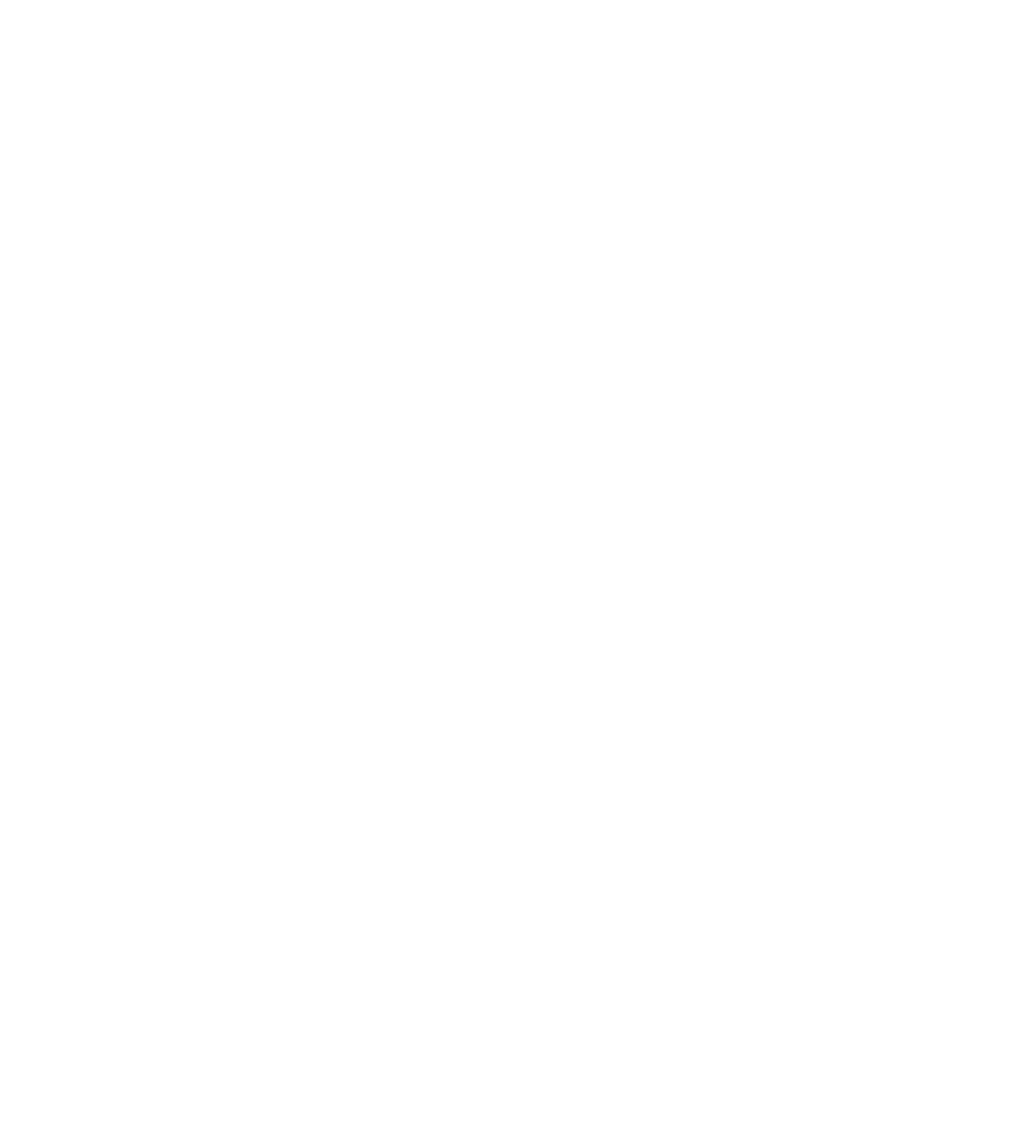
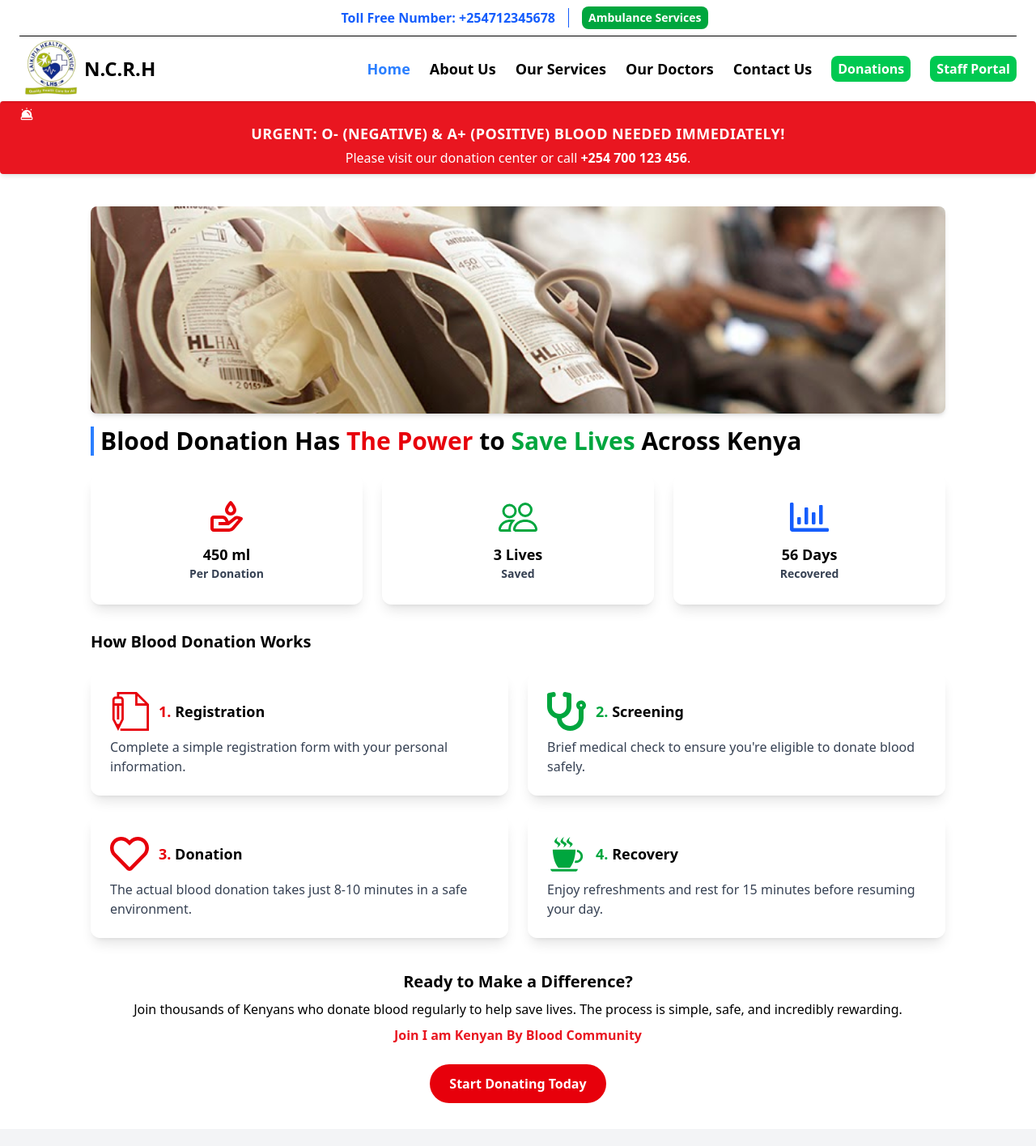
Before and after one commit to KirimiOnesmus/nyahururu_hospital, a React (Vite) app in the folder client/: page /blood-donation in a window 1280 px wide. Before the commit this address had no page. Shown: the top 1416 px of the page at 81% size. Before the commit the page ends 800 px from the top, so only its background shows below. Built offline with nearby package versions, Linux system fonts and the light colour scheme.

Commit message:
Added blood donation page

```diff
--- a/client/src/App.jsx
+++ b/client/src/App.jsx
@@ -1,6 +1,20 @@
 import { BrowserRouter, Route, Routes } from "react-router-dom";
-import { Doctors, Home, Services, About,Feedback,ReportFraud, Appointment } from "./pages/index";
-import { ServiceDetails, DoctorDetails,NewsDetails } from "./components/modals";
+import {
+  Doctors,
+  Home,
+  Services,
+  About,
+  Feedback,
+  ReportFraud,
+  Appointment,
+  Career,
+  BloodDonation
+} from "./pages/index";
+import {
+  ServiceDetails,
+  DoctorDetails,
+  NewsDetails,
+} from "./components/modals";
 
 import "./App.css";
 
@@ -13,9 +27,11 @@
           <Route path="/about" element={<About />} />
           <Route path="/services" element={<Services />} />
           <Route path="/doctors" element={<Doctors />} />
-          <Route path="/feedback" element={<Feedback/>}/>
-          <Route path ="/report-fraud" element={<ReportFraud/>}/>
-          <Route path ="/appointment" element={<Appointment/>}/>
+          <Route path="/feedback" element={<Feedback />} />
+          <Route path="/report-fraud" element={<ReportFraud />} />
+          <Route path="/appointment" element={<Appointment />} />
+          <Route path="/careers" element={<Career />} />
+          <Route path="/blood-donation" element={<BloodDonation />} />
           <Route path="/services/:id" element={<ServiceDetails />} />
           <Route path="/doctors/:id" element={<DoctorDetails />} />
           <Route path="/news/:id" element={<NewsDetails />} />
--- a/client/src/components/layouts/Header.jsx
+++ b/client/src/components/layouts/Header.jsx
@@ -8,6 +8,7 @@
   const [active, setActive] = useState("home");
   const [contactOpen, setContactOpen] = useState(false);
   const [staffOpen, setStaffOpen] = useState(false);
+  const [donationOpen, setDonationOpen] = useState(false);
   const navigate = useNavigate();
 
   const handleNavigate = (page, path) => {
@@ -16,6 +17,7 @@
     setIsOpen(false);
     setContactOpen(false);
     setStaffOpen(false);
+    setDonationOpen(false);
   };
   return (
     <div className=" px-6">
@@ -177,19 +179,47 @@
                 </li>
               </ul>
             </li>
-            <li className="text-md font-semibold text-center text-white bg-green-500 px-2 py-1 rounded-lg hover:bg-green-600">
-              <a href="" className="text-md font-semibold ">
+            <li
+              className="relative group md:cursor-pointer bg-green-500 px-2 py-1 rounded-lg hover:bg-green-600 text-center"
+              onClick={() => setDonationOpen(!donationOpen)}
+            >
+              <a href="" className="text-md font-semibold text-white">
                 Donations
               </a>
+              <ul
+                className={`absolute md:top-8 md:right-2 mt-2 w-56 bg-white shadow-lg rounded-lg transition-all duration-300 ease-in-out z-50
+                ${staffOpen ? "block" : "hidden"}
+                md:group-hover:block md:hidden`}
+              >
+                <li>
+                  <a
+                    href="#"
+                    onClick={() =>
+                      handleNavigate("blood-donation", "/blood-donation")
+                    }
+                    className="block px-4 py-2 hover:bg-blue-100 text-gray-700 hover:font-semibold"
+                  >
+                    Blood Donation
+                  </a>
+                </li>
+                <li>
+                  <a
+                    href="#"
+                    onClick={() =>
+                      handleNavigate("/financial-aid", "/financial-aid")
+                    }
+                    className="block px-4 py-2 hover:bg-blue-100 text-gray-700 hover:font-semibold"
+                  >
+                    Financial Aid
+                  </a>
+                </li>
+              </ul>
             </li>
             <li
               className="relative group md:cursor-pointer bg-green-500 px-2 py-1 rounded-lg hover:bg-green-600 text-center"
               onClick={() => setStaffOpen(!staffOpen)}
             >
-              <a
-                href=""
-                className="text-md font-semibold text-white "
-              >
+              <a href="" className="text-md font-semibold text-white ">
                 Staff Portal
               </a>
               <ul
@@ -201,7 +231,7 @@
                   {" "}
                   <a
                     href="#"
-                   onClick={() => handleNavigate("ipc-login", "/ipc-login")}
+                    onClick={() => handleNavigate("ipc-login", "/ipc-login")}
                     className="block px-4 py-2 hover:bg-blue-100 text-gray-700 hover:font-semibold"
                   >
                     IPC Login
--- /dev/null
+++ b/client/src/pages/BloodDonation.jsx
@@ -0,0 +1,169 @@
+import React from "react";
+import { Header, Footer } from "../components/layouts";
+import DonationBanner from "../assets/blood-donation.jpeg";
+import { PiSirenFill } from "react-icons/pi";
+import { BiDonateBlood } from "react-icons/bi";
+import { BsPeople } from "react-icons/bs";
+import { FaRegChartBar, FaStethoscope, FaRegHeart } from "react-icons/fa";
+import { TfiWrite } from "react-icons/tfi";
+import { GiCoffeeCup } from "react-icons/gi";
+const BloodDonation = () => {
+  return (
+    <div>
+      <div className="sticky top-0 z-50 bg-white/60 backdrop-blur-md shadow-sm">
+        <Header />
+      </div>
+      <div className="body flex flex-col min-h-screen">
+        <div className="bg-red-600 text-white text-center py-2 px-6 rounded-sm shadow-md animate-pulse">
+          <p className="text-md md:text-lg font-bold uppercase tracking-wide">
+            <PiSirenFill />
+            Urgent: O- (Negative) & A+ (Positive) Blood Needed Immediately!
+          </p>
+          <p className="mt-1 text-sm md:text-base">
+            Please visit our donation center or call{" "}
+            <span className="font-bold">+254 700 123 456</span>.
+          </p>
+        </div>
+        <div className="main flex-1 px-6 md:px-12 py-6 max-w-6xl mx-auto w-full ">
+          <div className="mt-4">
+            <img
+              src={DonationBanner}
+              alt="Blood Donation"
+              className="w-full h-64 object-cover rounded-lg shadow-md"
+            />
+          </div>
+          <h2 className="text-3xl font-bold my-4 border-l-4 border-blue-500 px-2">
+            {" "}
+            Blood Donation Has <span className="text-red-600">
+              The Power
+            </span>{" "}
+            to <span className="text-green-600">Save Lives</span> Across Kenya
+          </h2>
+          <div className="cards flex flex-col md:flex-row gap-6 mt-6 justify-between">
+            <div
+              className="card w-full md:w-1/3 h-40 flex flex-col items-center justify-center
+                  bg-white/30 backdrop-blur-md shadow-lg rounded-xl p-6 text-center
+                  transition-all duration-300 ease-in-out transform hover:scale-105 hover:shadow-2xl"
+            >
+              <BiDonateBlood className="text-red-600 text-5xl mb-2" />
+              <p className="text-lg font-semibold">
+                450 ml{" "}
+                <span className="block text-sm text-gray-700">
+                  Per Donation
+                </span>
+              </p>
+            </div>
+
+            <div
+              className="card w-full md:w-1/3 h-40 flex flex-col items-center justify-center
+                  bg-white/30 backdrop-blur-md shadow-lg rounded-xl p-6 text-center
+                  transition-all duration-300 ease-in-out transform hover:scale-105 hover:shadow-2xl"
+            >
+              <BsPeople className="text-green-600 text-5xl mb-2" />
+              <p className="text-lg font-semibold">
+                3 Lives{" "}
+                <span className="block text-sm text-gray-700">Saved</span>
+              </p>
+            </div>
+
+            <div
+              className="card w-full md:w-1/3 h-40 flex flex-col items-center justify-center
+                  bg-white/30 backdrop-blur-md shadow-lg rounded-xl p-6 text-center
+                  transition-all duration-300 ease-in-out transform hover:scale-105 hover:shadow-2xl"
+            >
+              <FaRegChartBar className="text-blue-600 text-5xl mb-2" />
+              <p className="text-lg font-semibold">
+                56 Days{" "}
+                <span className="block text-sm text-gray-700">Recovered</span>
+              </p>
+            </div>
+          </div>
+
+          <div className="content mt-8 space-y-6">
+            <h3 className=" text-xl font-bold ">How Blood Donation Works</h3>
+            <div className="grid md:grid-cols-2 gap-6 mt-6">
+              <div className="bg-white/30 backdrop-blur-md rounded-xl shadow-lg p-6 flex flex-col hover:shadow-2xl hover:scale-105 transition-all duration-300">
+                <div className="flex items-center gap-3 mb-2">
+                  <TfiWrite className="text-red-600  text-5xl" />
+                  <h3 className="text-lg font-semibold">
+                    <span className="text-red-600 font-bold">1.</span>{" "}
+                    Registration
+                  </h3>
+                </div>
+                <p className="text-gray-700">
+                  Complete a simple registration form with your personal
+                  information.
+                </p>
+              </div>
+
+              <div className="bg-white/30 backdrop-blur-md rounded-xl shadow-lg p-6 flex flex-col hover:shadow-2xl hover:scale-105 transition-all duration-300">
+                <div className="flex items-center gap-3 mb-2">
+                  <FaStethoscope className="text-green-600 text-5xl" />
+                  <h3 className="text-lg font-semibold">
+                    <span className="text-green-600 font-bold">2.</span>{" "}
+                    Screening
+                  </h3>
+                </div>
+                <p className="text-gray-700">
+                  Brief medical check to ensure you're eligible to donate blood
+                  safely.
+                </p>
+              </div>
+
+              <div className="bg-white/30 backdrop-blur-md rounded-xl shadow-lg p-6 flex flex-col hover:shadow-2xl hover:scale-105 transition-all duration-300">
+                <div className="flex items-center gap-3 mb-2">
+                  <FaRegHeart className="text-red-600 text-5xl" />
+                  <h3 className="text-lg font-semibold">
+                    <span className="text-red-600 font-bold">3.</span> Donation
+                  </h3>
+                </div>
+                <p className="text-gray-700">
+                  The actual blood donation takes just 8-10 minutes in a safe
+                  environment.
+                </p>
+              </div>
+
+              <div className="bg-white/30 backdrop-blur-md rounded-xl shadow-lg p-6 flex flex-col hover:shadow-2xl hover:scale-105 transition-all duration-300">
+                <div className="flex items-center gap-3 mb-2">
+                  <GiCoffeeCup className="text-green-600  text-5xl" />
+                  <h3 className="text-lg font-semibold">
+                    <span className="text-green-600 font-bold">4.</span>{" "}
+                    Recovery
+                  </h3>
+                </div>
+                <p className="text-gray-700">
+                  Enjoy refreshments and rest for 15 minutes before resuming
+                  your day.
+                </p>
+              </div>
+            </div>
+          </div>
+        </div>
+        <div className="text-center my-4 space-y-2">
+          <h3 className="text-xl font-bold">Ready to Make a Difference?</h3>
+          <p>
+            Join thousands of Kenyans who donate blood regularly to help save
+            lives. The process is simple, safe, and incredibly rewarding.
+          </p>
+          <p className="text-red-600 animate-pulse font-bold">
+
+              Join I am Kenyan By Blood Community
+
+          </p>
+          <button
+           className="bg-red-600 text-white px-6 py-3 rounded-full font-semibold hover:bg-red-700 transition duration-300 cursor-pointer mt-4"
+           onClick={() => window.location.href = 'https://www.iamkenyanbyblood.org/'}
+           >
+            Start Donating Today
+          </button>
+        </div>
+      </div>
+
+      <div>
+        <Footer />
+      </div>
+    </div>
+  );
+};
+
+export default BloodDonation;
--- a/client/src/pages/index.js
+++ b/client/src/pages/index.js
@@ -5,3 +5,5 @@
 export{default as Feedback } from "./Feedback"
 export{default as ReportFraud} from "./ReportFraud"
 export{default as Appointment} from "./Appointment"
+export{default as Career} from "./Careers"
+export{default as BloodDonation} from "./BloodDonation"
```
Also changed, not shown: client/src/components/layouts/Footer.jsx (+5 -8 lines), client/src/components/layouts/TimeRibbon.jsx (+10 -2 lines), client/src/pages/Careers.jsx (added, +23 -0 lines), client/src/assets/blood-donation.jpeg (added).
